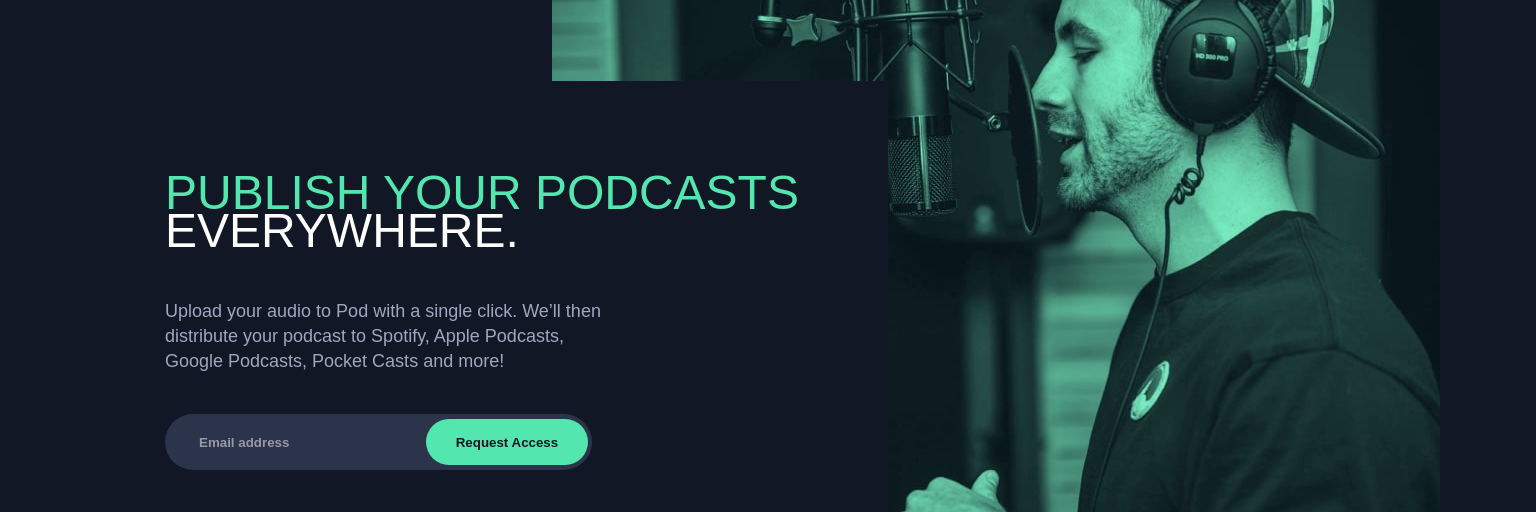
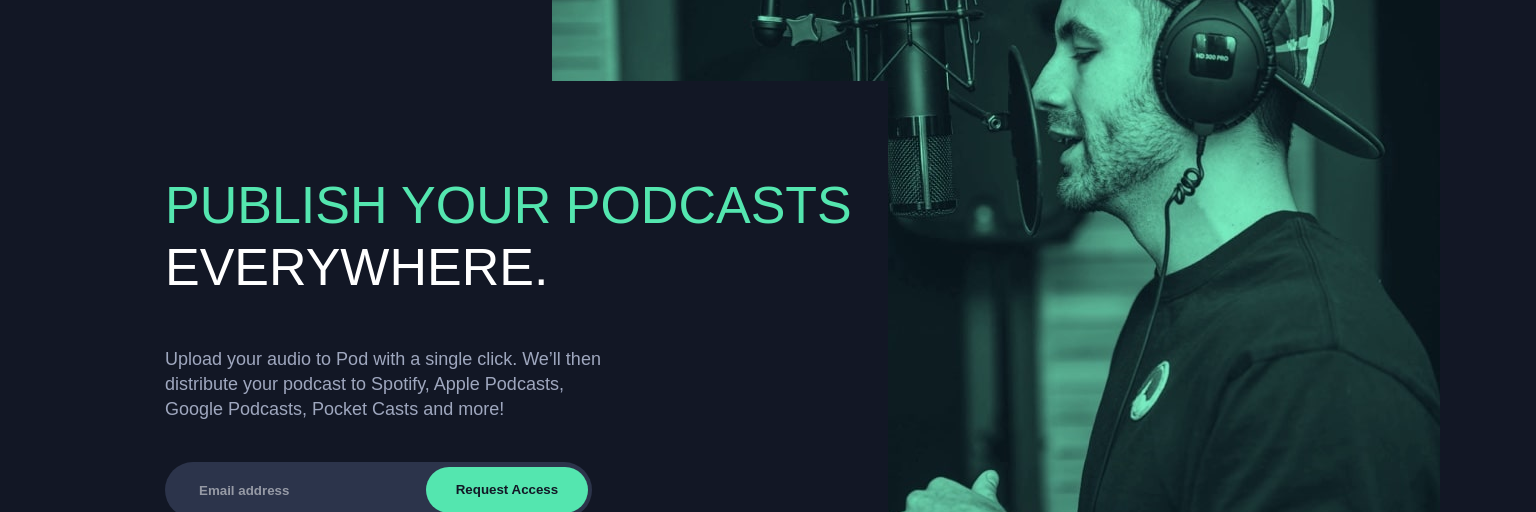
Before and after one commit to TashanDuncan/Pod-Landing-Page, a plain HTML site: page index.html in a window 1536 px wide. Shown: the part 180-692 px from the top of the page. Drawn offline with Linux system fonts and the light colour scheme; a web font is replaced by a local one.

Commit message:
fix linespacing issue

```diff
--- a/styles.css
+++ b/styles.css
@@ -164,6 +164,7 @@ input[value='Request Access'] {
     margin: 0;
     margin-top: 93px;
     margin-bottom: 31px;
+    line-height: 56px;
   }
   p {
     font-size: 18px;
@@ -199,7 +200,7 @@ input[value='Request Access'] {
 
   #submit {
     position: absolute;
-    top: 66.5%;
+    top: 73.5%;
     right: 33.5%;
     height: 46px;
     width: 162px;
@@ -253,6 +254,11 @@ input[value='Request Access'] {
       left: 165px;
     }
 
+    h1 {
+      font-size: 52px;
+      line-height: 62px;
+    }
+
     .logo {
       padding: 102px 0px 0px 165px;
     }
@@ -262,6 +268,7 @@ input[value='Request Access'] {
     }
 
     #submit {
+      top: 75.8%;
       right: 41.5%;
     }
 
```
